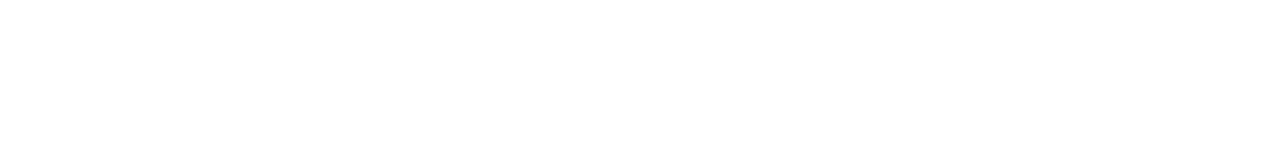
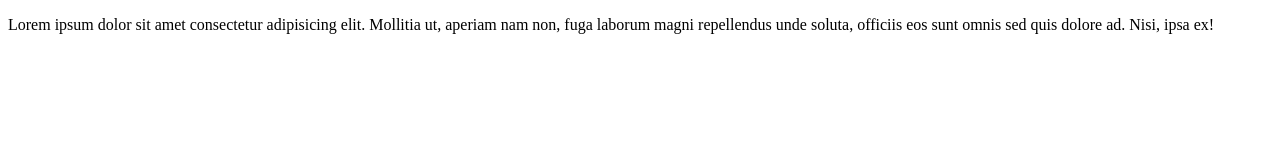
Before and after one commit to utshar008/Practice, a plain HTML site: page index.html in a window 1280 px wide. Drawn offline with Linux system fonts and the light colour scheme.

Commit message:
Modified Html file

```diff
--- a/index.html
+++ b/index.html
@@ -7,5 +7,7 @@
 </head>
 <body>
 
+    <P>Lorem ipsum dolor sit amet consectetur adipisicing elit. Mollitia ut, aperiam nam non, fuga laborum magni repellendus unde soluta, officiis eos sunt omnis sed quis dolore ad. Nisi, ipsa ex!</P>
+
 </body>
 </html>
```
